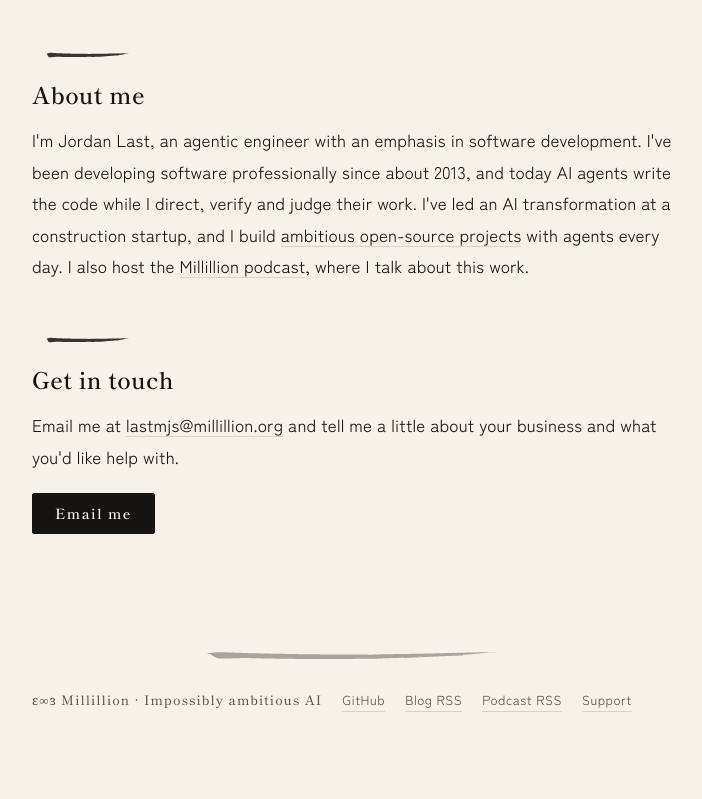
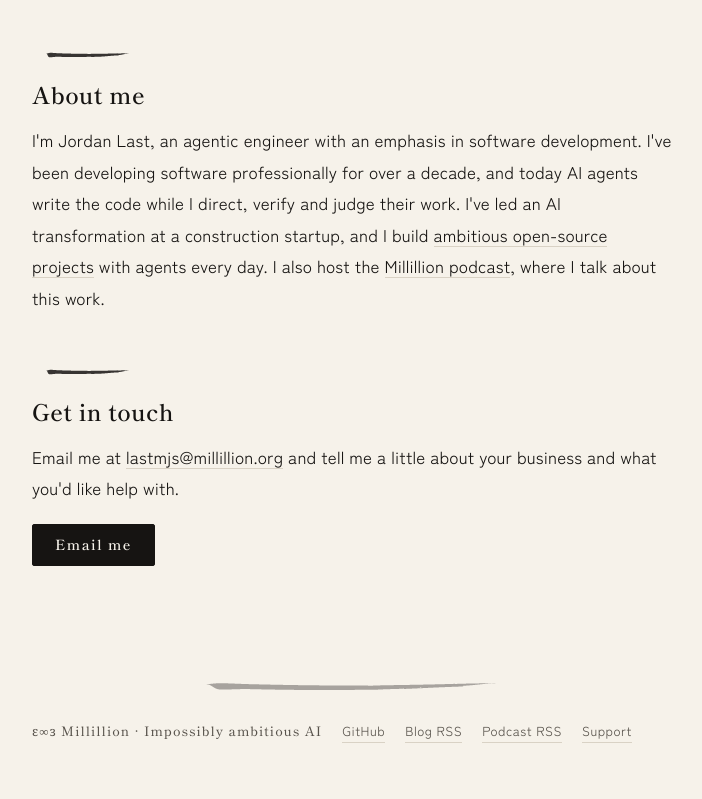
Before and after one commit to Millillion/website, an Astro site: page /work-with-me in a window 1280 px wide. Shown: the part 1730-2529 px from the top of the page, without its empty margins (288-990 px from the left). Before the commit the page ends 2498 px from the top, so only its background shows below. Built offline with nearby package versions, Linux system fonts and the light colour scheme; Astro itself is replaced by a stand-in of ours.

Commit message:
Work with me: over a decade
Co-Authored-By: Claude Opus 5.5 <noreply@anthropic.com>

```diff
--- a/src/pages/work-with-me.astro
+++ b/src/pages/work-with-me.astro
@@ -34,7 +34,7 @@ const mail = `mailto:${SITE.email}?subject=${encodeURIComponent("Working togethe
 
   <article class="prose">
     <h2>About me</h2>
-    <p>I'm Jordan Last, an agentic engineer with an emphasis in software development. I've been developing software professionally since about 2013, and today AI agents write the code while I direct, verify and judge their work. I've led an AI transformation at a construction startup, and I build <a href="/projects/">ambitious open-source projects</a> with agents every day. I also host the <a href="/podcast/">Millillion podcast</a>, where I talk about this work.</p>
+    <p>I'm Jordan Last, an agentic engineer with an emphasis in software development. I've been developing software professionally for over a decade, and today AI agents write the code while I direct, verify and judge their work. I've led an AI transformation at a construction startup, and I build <a href="/projects/">ambitious open-source projects</a> with agents every day. I also host the <a href="/podcast/">Millillion podcast</a>, where I talk about this work.</p>
     <h2>Get in touch</h2>
     <p>Email me at <a href={mail}>{SITE.email}</a> and tell me a little about your business and what you'd like help with.</p>
     <p><a class="cta primary" href={mail}>Email me</a></p>
```
